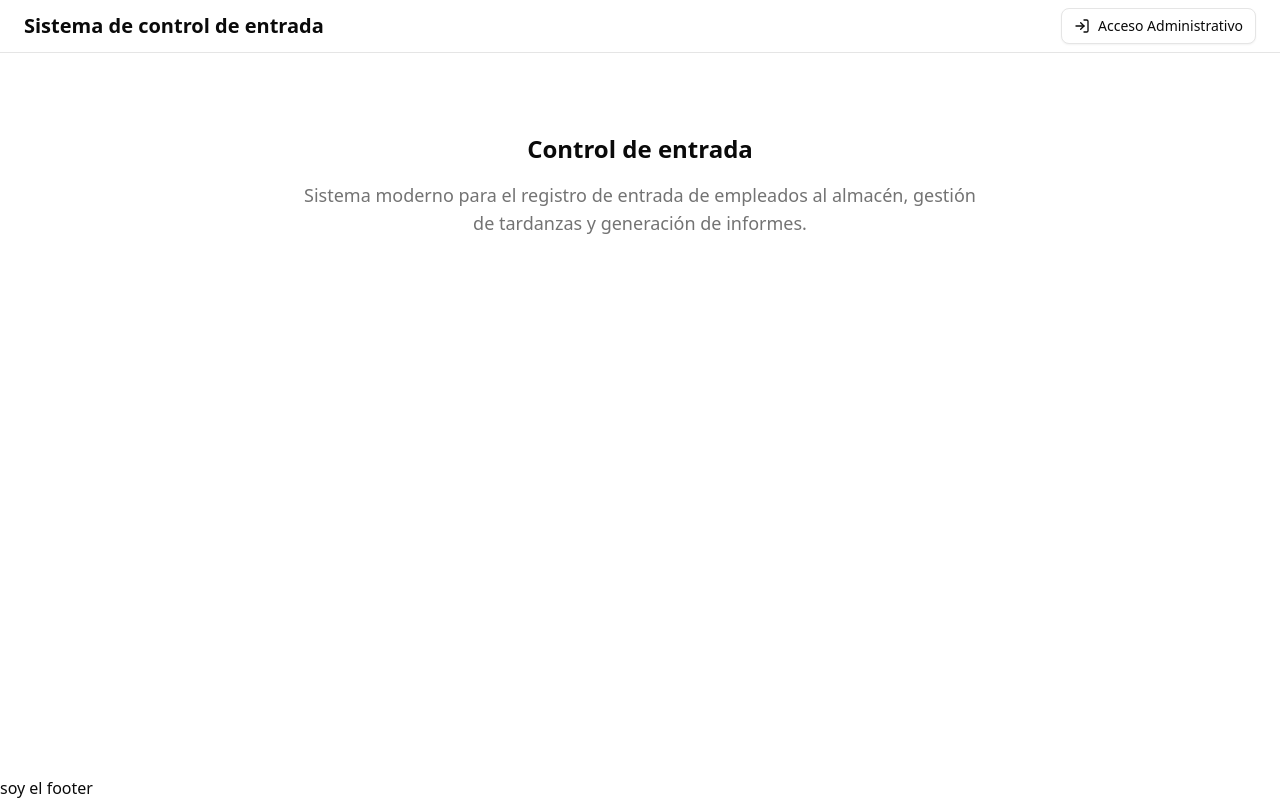
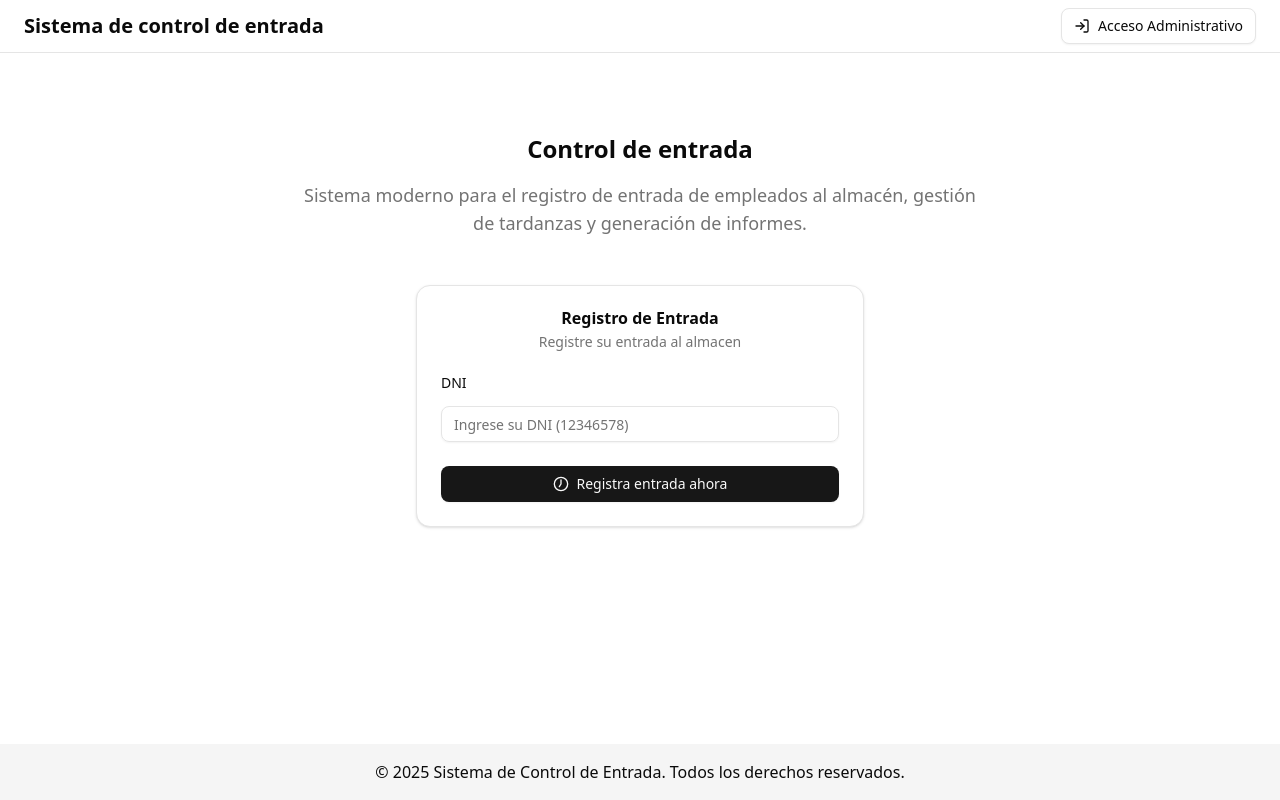
Before and after one commit to JorgeZavalaO/time-tracking, a Next.js app: page / in a window 1280 px wide. Built offline with nearby package versions, Linux system fonts and the light colour scheme.

Commit message:
feat: add Card and Label components for enhanced UI and input handling

```diff
--- a/package.json
+++ b/package.json
@@ -15,6 +15,7 @@
     "@radix-ui/react-avatar": "^1.1.4",
     "@radix-ui/react-dialog": "^1.1.7",
     "@radix-ui/react-dropdown-menu": "^2.1.7",
+    "@radix-ui/react-label": "^2.1.4",
     "@radix-ui/react-separator": "^1.1.3",
     "@radix-ui/react-slot": "^1.2.0",
     "@radix-ui/react-tooltip": "^1.2.0",
--- a/src/app/page.tsx
+++ b/src/app/page.tsx
@@ -1,6 +1,9 @@
 "use client"
 import { Button } from "@/components/ui/button";
-import { LogIn } from "lucide-react";
+import { Card, CardContent, CardDescription, CardFooter, CardHeader, CardTitle } from "@/components/ui/card";
+import { Input } from "@/components/ui/input";
+import { Label } from "@/components/ui/label";
+import { Clock7, LogIn } from "lucide-react";
 import { useRouter } from "next/navigation";
 
 export default function Home(){
@@ -22,9 +25,27 @@ export default function Home(){
           <h2 className="text-2xl font-bold mb-4">Control de entrada</h2>
           <p className="text-muted-foreground max-w-2xl mx-auto text-lg">Sistema moderno para el registro de entrada de empleados al almacén, gestión de tardanzas y generación de informes.</p>
         </section>
+        <div>
+          <Card className="max-w-md mx-auto mb-12">
+            <CardHeader className="text-center">
+              <CardTitle>Registro de Entrada</CardTitle>
+              <CardDescription>Registre su entrada al almacen</CardDescription>
+            </CardHeader>
+            <CardContent>
+            <div className="space-y-4">
+              <Label htmlFor="dni">DNI</Label>
+              <Input id="DNI" placeholder="Ingrese su DNI (12346578)" />
+            </div>
+            </CardContent>
+            <CardFooter >
+
+              <Button className="w-full"><Clock7/>Registra entrada ahora</Button>
+            </CardFooter>
+          </Card>
+        </div>
       </main>
-      <footer>
-        soy el footer
+      <footer className="text-center bg-muted py-4">
+        <p>© {new Date().getFullYear()} Sistema de Control de Entrada. Todos los derechos reservados.</p>
       </footer>
     </div>
 
--- /dev/null
+++ b/src/components/ui/card.tsx
@@ -0,0 +1,92 @@
+import * as React from "react"
+
+import { cn } from "@/lib/utils"
+
+function Card({ className, ...props }: React.ComponentProps<"div">) {
+  return (
+    <div
+      data-slot="card"
+      className={cn(
+        "bg-card text-card-foreground flex flex-col gap-6 rounded-xl border py-6 shadow-sm",
+        className
+      )}
+      {...props}
+    />
+  )
+}
+
+function CardHeader({ className, ...props }: React.ComponentProps<"div">) {
+  return (
+    <div
+      data-slot="card-header"
+      className={cn(
+        "@container/card-header grid auto-rows-min grid-rows-[auto_auto] items-start gap-1.5 px-6 has-data-[slot=card-action]:grid-cols-[1fr_auto] [.border-b]:pb-6",
+        className
+      )}
+      {...props}
+    />
+  )
+}
+
+function CardTitle({ className, ...props }: React.ComponentProps<"div">) {
+  return (
+    <div
+      data-slot="card-title"
+      className={cn("leading-none font-semibold", className)}
+      {...props}
+    />
+  )
+}
+
+function CardDescription({ className, ...props }: React.ComponentProps<"div">) {
+  return (
+    <div
+      data-slot="card-description"
+      className={cn("text-muted-foreground text-sm", className)}
+      {...props}
+    />
+  )
+}
+
+function CardAction({ className, ...props }: React.ComponentProps<"div">) {
+  return (
+    <div
+      data-slot="card-action"
+      className={cn(
+        "col-start-2 row-span-2 row-start-1 self-start justify-self-end",
+        className
+      )}
+      {...props}
+    />
+  )
+}
+
+function CardContent({ className, ...props }: React.ComponentProps<"div">) {
+  return (
+    <div
+      data-slot="card-content"
+      className={cn("px-6", className)}
+      {...props}
+    />
+  )
+}
+
+function CardFooter({ className, ...props }: React.ComponentProps<"div">) {
+  return (
+    <div
+      data-slot="card-footer"
+      className={cn("flex items-center px-6 [.border-t]:pt-6", className)}
+      {...props}
+    />
+  )
+}
+
+export {
+  Card,
+  CardHeader,
+  CardFooter,
+  CardTitle,
+  CardAction,
+  CardDescription,
+  CardContent,
+}
--- /dev/null
+++ b/src/components/ui/label.tsx
@@ -0,0 +1,24 @@
+"use client"
+
+import * as React from "react"
+import * as LabelPrimitive from "@radix-ui/react-label"
+
+import { cn } from "@/lib/utils"
+
+function Label({
+  className,
+  ...props
+}: React.ComponentProps<typeof LabelPrimitive.Root>) {
+  return (
+    <LabelPrimitive.Root
+      data-slot="label"
+      className={cn(
+        "flex items-center gap-2 text-sm leading-none font-medium select-none group-data-[disabled=true]:pointer-events-none group-data-[disabled=true]:opacity-50 peer-disabled:cursor-not-allowed peer-disabled:opacity-50",
+        className
+      )}
+      {...props}
+    />
+  )
+}
+
+export { Label }
```
Also changed, not shown: 1 other file (tests, documents, lock files or other folders).
